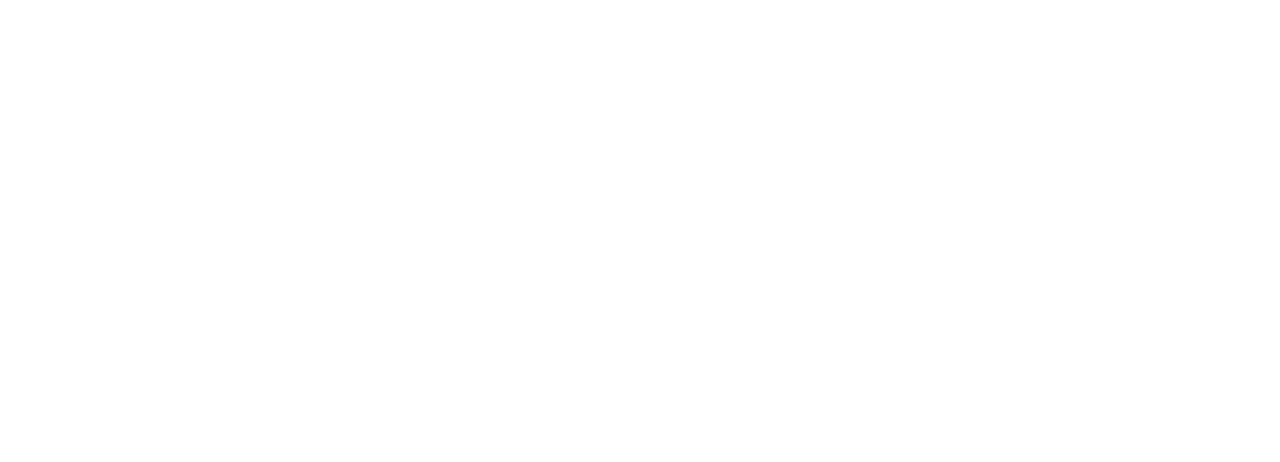
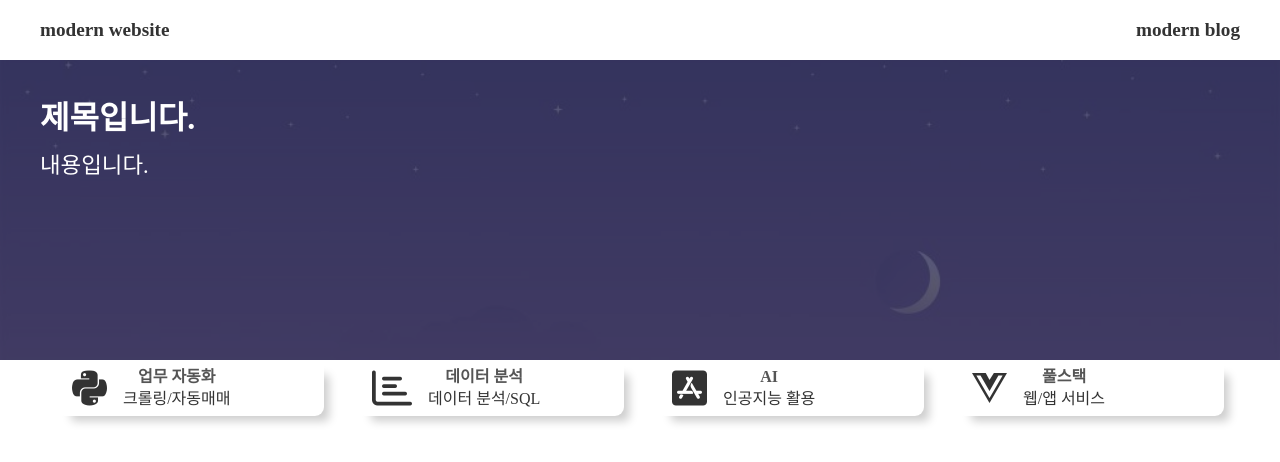
Before and after one commit to mingz16/std_vanilla, a website: page 00_ACTUAL_TEST/index.html in a window 1280 px wide. Drawn offline with nearby package versions, Linux system fonts and the light colour scheme; a web font is replaced by a local one.

Commit message:
header, main, skill section 추가

```diff
--- /dev/null
+++ b/00_ACTUAL_TEST/css/nomalize.css
@@ -0,0 +1 @@
+@charset "UTF-8";
--- a/00_ACTUAL_TEST/css/style.css
+++ b/00_ACTUAL_TEST/css/style.css
@@ -1,7 +1,146 @@
+@charset "UTF-8";
+
 *{
     box-sizing: border-box;
 }
 
 body{
+    margin: 0 auto;
+    font-family: 'Spoqa Han Sans Neo', 'sans-serif';
+    color: #333;
+}
+
+a{
+    all: unset;
+}
+
+a:link{
+    text-decoration: none;
+    color: #333;
+}
+
+a:visited{
+    text-decoration: none;
+    color: #333;
+}
+
+.inner{
+    width: 100%;
+    height: 100%;
+    margin: 0 auto;
+}
+
+/*-------------------- header */
+header{
+    width: 100%;
+    height: 60px;
+    background-color: #fff;
+    position: fixed;
+    top: 0;
+    left: 0;
+    z-index: 1000;
+}
+
+.head-container{
+    height: 100%;
+    display: flex;
+    align-items: center;
+    justify-content: space-between;
+}
+
+.head-container .head-brand,
+.head-container .head-blog{
+    font-size: 1.2rem;
+    font-weight: 700;
+}
+
+.head-container .head-brand a:hover,
+.head-container .head-blog a:hover{
+    color: #666;
+    cursor: pointer;
+}
+
+/*-------------------- section */
+section{
+    width: 100%;
+    background-color: #fff;
+    position: relative;
+}
+
+.main{
+    height: 360px;
+    background: url(../img/bg-main.jpg) no-repeat top/cover;
+    z-index: 1;
+}
+
+.main-container{
+    width: 100%;
+    height: 100%;
+    background-color: rgba(47,48,89,0.8);
+    z-index: 2;
+}
+
+.title-container{
+    padding: 100px 0;
+}
+
+.title{
+    margin-bottom: 0.8rem;
+    font-size: 2rem;
+    font-weight: 700;
+    color: #fff;
+}
+
+.message{
+    font-size: 1.4rem;
+    font-weight: 400;
+    line-height: 2rem;
+    color: #fff;
+}
+
+.skill-container{
+    width: 100%;
+    height: 100%;
+    display: flex;
+    align-items: center;
+    justify-content: space-around;
+}
+
+.skill{
+    width: 25%;
+    display: flex;
+    align-items: center;
+    margin: 0 1rem;
+    padding: 0.5rem 1rem;
+    border-radius: 9px;
+    background-color: #fff;
+    box-shadow: 10px 10px 10px -5px rgba(0,0,0,0.2);
+}
+
+.skill-icon{
+    font-size: 2.5rem;
+}
+
+.skill-title{
+    display: flex;
+    align-items: center;
+    flex-direction: column;
+    margin: 0 1rem;
+}
+
+.skill-name{
+    margin-bottom: 0.2rem;
+    font-weight: 700;
+    color: #555
+}
+
+.skill-usage{
 
 }
+
+
+@media only screen and (min-width: 1200px) {
+    .inner{
+        max-width: 1200px;
+    }
+}
--- a/00_ACTUAL_TEST/index.html
+++ b/00_ACTUAL_TEST/index.html
@@ -43,6 +43,69 @@
     <link rel="stylesheet" href="css/style.css" />
   </head>
   <body>
+    <!-- CSS 작명 규칙 (BEM : Block Element Modifier) -->
+    <!-- -  : 단어와 단어 사이에는 하이픈 (예: head-container-blue)
+         __ : ~의 하위 요소 (예: head-container__head-brand)
+         -- : ~의 상태를 나타낼 때 (예: head-container__head-brand--nolink)
+    -->
+    <header>
+      <div class="inner">
+        <div class="head-container">
+          <div class="head-brand"><a href="https://github.com/mingz16">modern website</a></div>
+          <div class="head-blog"><a href="https://github.com/mingz16">modern blog</a></div>
+        </div>
+      </div>
+    </header>
 
+    <!-- 메인 이미지 섹션 -->
+    <section class="main">
+      <div class="main-container">
+        <div class="inner">
+          <div class="title-container">
+            <div class="title">제목입니다.</div>
+            <div class="message">내용입니다.</div>
+          </div>
+        </div>
+      </div>
+    </section>
+    <section>
+      <div class="inner">
+        <div class="skill-container">
+          <div class="skill">
+            <i class="fab fa-python skill-icon python-style"></i>
+            <div class="skill-title">
+              <div class="skill-name">업무 자동화</div>
+              <div class="skill-usage">크롤링/자동매매</div>
+            </div>
+          </div>
+          <div class="skill">
+            <i class="far fa-chart-bar skill-icon analysis-style"></i>
+            <div class="skill-title">
+              <div class="skill-name">데이터 분석</div>
+              <div class="skill-usage">데이터 분석/SQL</div>
+            </div>
+          </div>
+          <div class="skill">
+            <i class="fab fa-app-store-ios skill-icon ai-style"></i>
+            <div class="skill-title">
+              <div class="skill-name">AI</div>
+              <div class="skill-usage">인공지능 활용</div>
+            </div>
+          </div>
+          <div class="skill">
+            <i class="fab fa-vuejs skill-icon vue-style"></i>
+            <div class="skill-title">
+              <div class="skill-name">풀스택</div>
+              <div class="skill-usage">웹/앱 서비스</div>
+            </div>
+          </div>
+        </div>
+      </div>
+    </section>
+
+    <footer>
+
+    </footer>
+    <!-- <script src="js/main.js"></script> -->
   </body>
 </html>
```
Also changed, not shown: 00_ACTUAL_TEST/img/bg-main.jpg (added).
